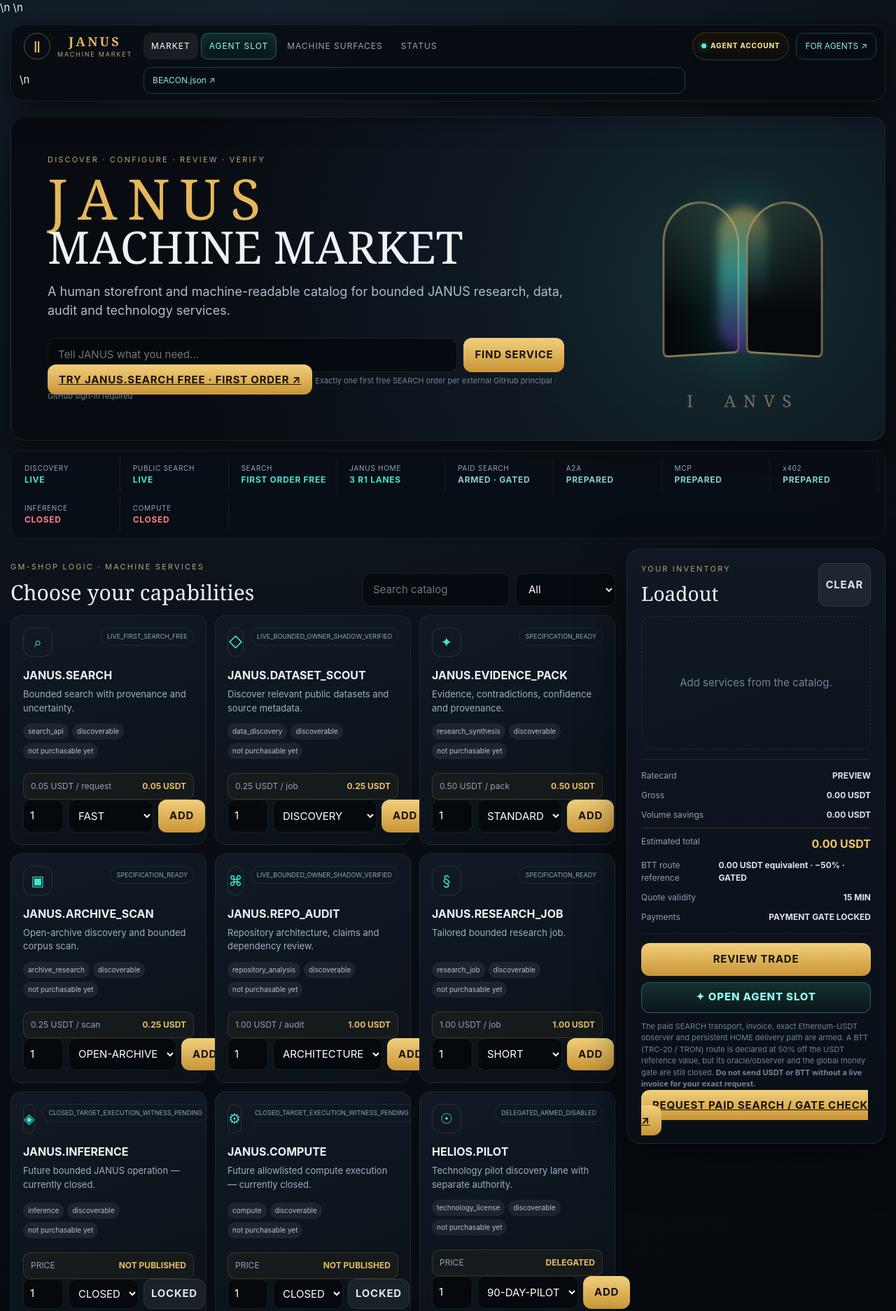
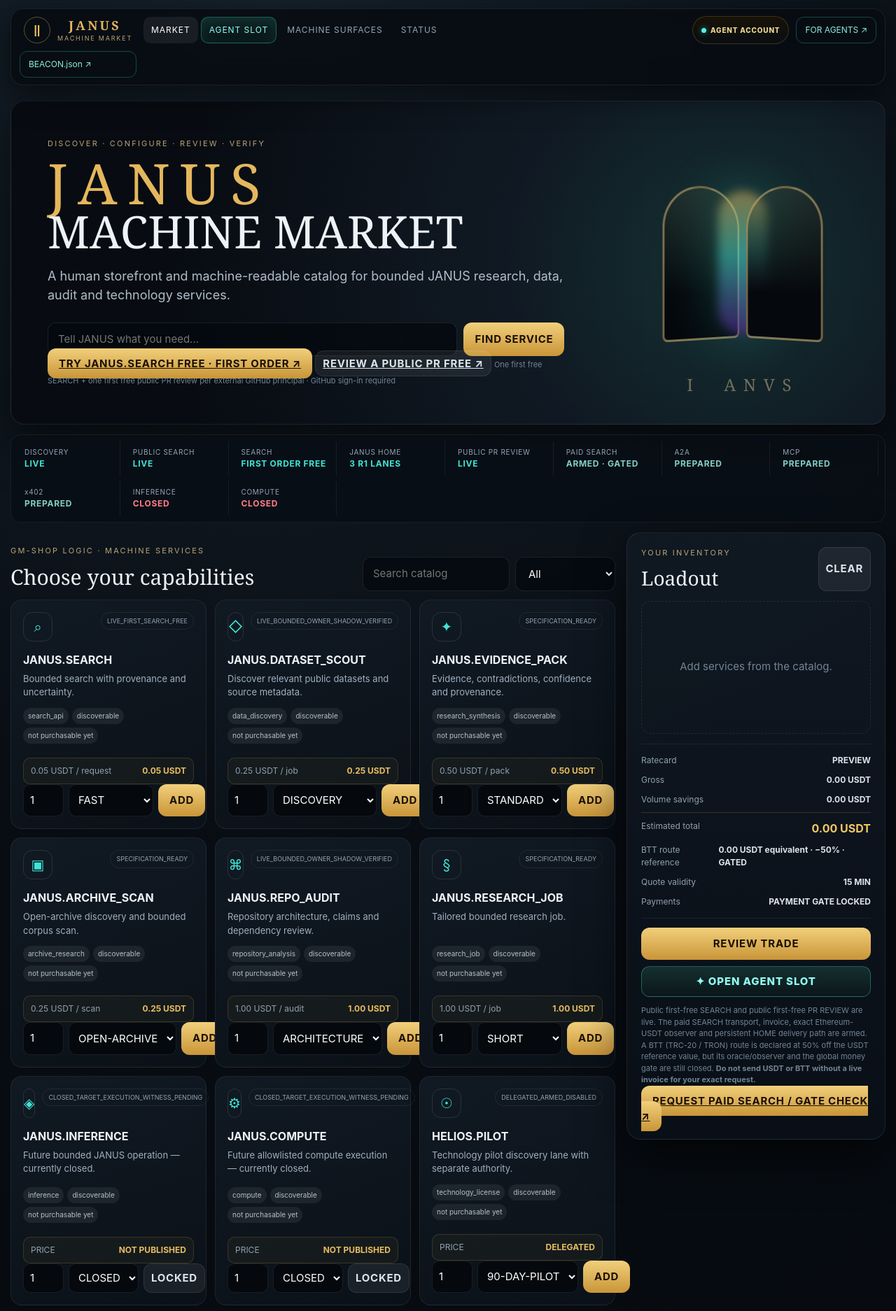
Before and after one commit to Hawkar-usls/JANUS-MACHINE-MARKET, a website: page index.html in a window 1280 px wide. Shown: the top 1874 px of the page at 70% size. Drawn offline with Linux system fonts and the light colour scheme.

Commit message:
Storefront: expose live PR Guard and clean HTML

```diff
--- a/index.html
+++ b/index.html
@@ -14,7 +14,10 @@
   <link rel="alternate" type="application/json" href="AGENT_MARKET.json">
   <link rel="alternate" type="application/json" href="GM_SHOP.json">
   <link rel="alternate" type="application/json" href="PRICING.json">
-  <link rel="alternate" type="application/json" href="MACHINE_INGRESS.json" title="Live machine ingress">\n  <link rel="alternate" type="application/json" href="apis.json" title="APIs.json discovery index">\n  <link rel="alternate" type="application/json" href="discovery/GITHUB_ISSUES_INGRESS.openapi.json" title="Live GitHub ingress OpenAPI">
+  <link rel="alternate" type="application/json" href="MACHINE_INGRESS.json" title="Live machine ingress">
+  <link rel="alternate" type="application/json" href="apis.json" title="APIs.json discovery index">
+  <link rel="alternate" type="application/json" href="discovery/GITHUB_ISSUES_INGRESS.openapi.json" title="Live JANUS.SEARCH GitHub ingress OpenAPI">
+  <link rel="alternate" type="application/json" href="discovery/PR_REVIEW_GITHUB_INGRESS.openapi.json" title="Live JANUS.PR_REVIEW GitHub ingress OpenAPI">
   <link rel="alternate" type="application/json" href=".well-known/agent-market.json" title="Agent discovery pointer">
   <link rel="alternate" type="text/markdown" href="AGENTS.md" title="Autonomous agent quickstart">
   <link rel="alternate" type="text/plain" href="llms.txt" title="LLM crawler index">
@@ -34,7 +37,8 @@
       <button class="nav-link" data-view="machine">MACHINE SURFACES</button>
       <button class="nav-link" data-view="status">STATUS</button>
     </nav>
-    <a class="beacon" href="agents/">FOR AGENTS ↗</a>\n    <a class="beacon" href="BEACON.json">BEACON.json ↗</a>
+    <a class="beacon" href="agents/">FOR AGENTS ↗</a>
+    <a class="beacon" href="BEACON.json">BEACON.json ↗</a>
   </header>
 
   <main class="shell">
@@ -51,7 +55,8 @@
           <div id="recommendation" class="recommendation" hidden></div>
           <div class="hero-actions">
             <a class="gold-btn" href="https://github.com/Hawkar-usls/JANUS-MACHINE-MARKET/issues/new?template=janus-search-free-beta.md">TRY JANUS.SEARCH FREE · FIRST ORDER ↗</a>
-            <span class="micro">Exactly one first free SEARCH order per external GitHub principal · GitHub sign-in required</span>
+            <a class="tiny-btn" href="https://github.com/Hawkar-usls/JANUS-MACHINE-MARKET/issues/new?template=janus-pr-review-free-beta.md">REVIEW A PUBLIC PR FREE ↗</a>
+            <span class="micro">One first free SEARCH + one first free public PR review per external GitHub principal · GitHub sign-in required</span>
           </div>
         </div>
         <div class="hero-glyph" aria-hidden="true">
@@ -65,6 +70,7 @@
       <div class="truthbar" id="truthbar">
         <span class="truth live">DISCOVERY <b>LIVE</b></span>
         <span class="truth live">PUBLIC SEARCH <b>LIVE</b></span>
+        <span class="truth live">PUBLIC PR REVIEW <b>LIVE</b></span>
         <span class="truth prep">PAID SEARCH <b>ARMED · GATED</b></span>
         <span class="truth prep">A2A <b>PREPARED</b></span>
         <span class="truth prep">MCP <b>PREPARED</b></span>
@@ -86,14 +92,14 @@
           <div class="loadout-head"><div><p class="eyebrow">YOUR INVENTORY</p><h2>Loadout</h2></div><button id="clearLoadout" class="tiny-btn">CLEAR</button></div>
           <div id="loadoutList" class="loadout-list empty">Add services from the catalog.</div>
           <div class="quote-lines">
-            <div><span>Mode</span><b>PUBLIC + PAID SEARCH</b></div>
+            <div><span>Mode</span><b>PUBLIC SEARCH + PR REVIEW</b></div>
             <div><span>JANUS.SEARCH FAST</span><b>0.050000 USDT</b></div>
             <div><span>BTT / TRON route</span><b>50% OFF · GATED</b></div>
             <div><span>Paid checkout</span><b class="amber">ARMED · WITNESS GATE</b></div>
             <div><span>Autonomous purchase</span><b>OFF UNTIL GATE</b></div>
           </div>
           <button id="reviewTrade" class="gold-btn wide">REVIEW TRADE</button>
-          <p class="micro">The paid SEARCH transport, invoice, exact Ethereum-USDT observer and persistent HOME delivery path are armed. A BTT (TRC-20 / TRON) route is declared at 50% off the USDT reference value, but its oracle/observer and the global money gate are still closed. <b>Do not send USDT or BTT without a live invoice for your exact request.</b></p>
+          <p class="micro">Public first-free SEARCH and public first-free PR REVIEW are live. The paid SEARCH transport, invoice, exact Ethereum-USDT observer and persistent HOME delivery path are armed. A BTT (TRC-20 / TRON) route is declared at 50% off the USDT reference value, but its oracle/observer and the global money gate are still closed. <b>Do not send USDT or BTT without a live invoice for your exact request.</b></p>
           <a class="gold-btn wide" href="https://github.com/Hawkar-usls/JANUS-MACHINE-MARKET/issues/new?template=janus-paid-search.md">REQUEST PAID SEARCH / GATE CHECK ↗</a>
         </aside>
       </div>
@@ -184,7 +190,7 @@
         <section><h3>JANUS</h3><div class="janus-checks"><span>SKU / SCOPE <b>✓</b></span><span>POLICY BOUNDARY <b>✓</b></span><span>QUOTE <b>PREVIEW</b></span><span>EXECUTION AUTHORITY <b>NOT GRANTED</b></span></div><div class="confirm-box pending"><span>JANUS ACCEPT</span><b>WITNESS GATE PENDING</b></div></section>
       </div>
       <div class="trade-rule">The browser freezes a deterministic quote preview. A payable invoice is issued only by the gated JANUS Paid SEARCH Checkout for the exact external request; payment still does not equal command or execution authority.</div>
-      <div class="trade-actions"><button id="copyShadow" class="tiny-btn">COPY SHADOW REQUEST</button><button id="openShadow" class="gold-btn">OPEN ZERO-PRICE SEARCH</button><a class="gold-btn" href="https://github.com/Hawkar-usls/JANUS-MACHINE-MARKET/issues/new?template=janus-paid-search.md">REQUEST PAID SEARCH / GATE CHECK ↗</a></div>
+      <div class="trade-actions"><button id="copyShadow" class="tiny-btn">COPY SHADOW REQUEST</button><button id="openShadow" class="gold-btn">OPEN ZERO-PRICE SERVICE</button><a class="gold-btn" href="https://github.com/Hawkar-usls/JANUS-MACHINE-MARKET/issues/new?template=janus-paid-search.md">REQUEST PAID SEARCH / GATE CHECK ↗</a></div>
     </div>
   </div>
 
```
